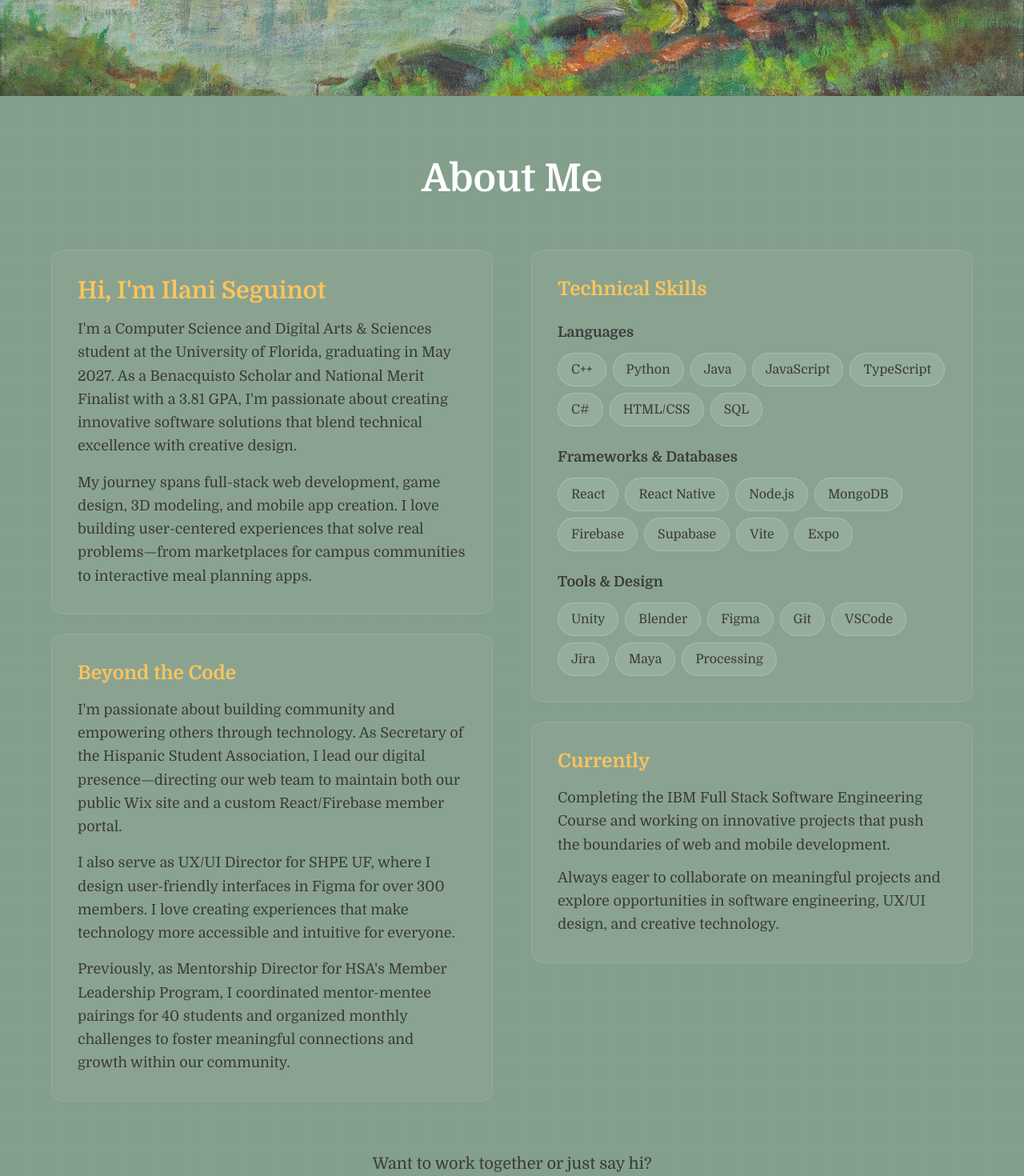
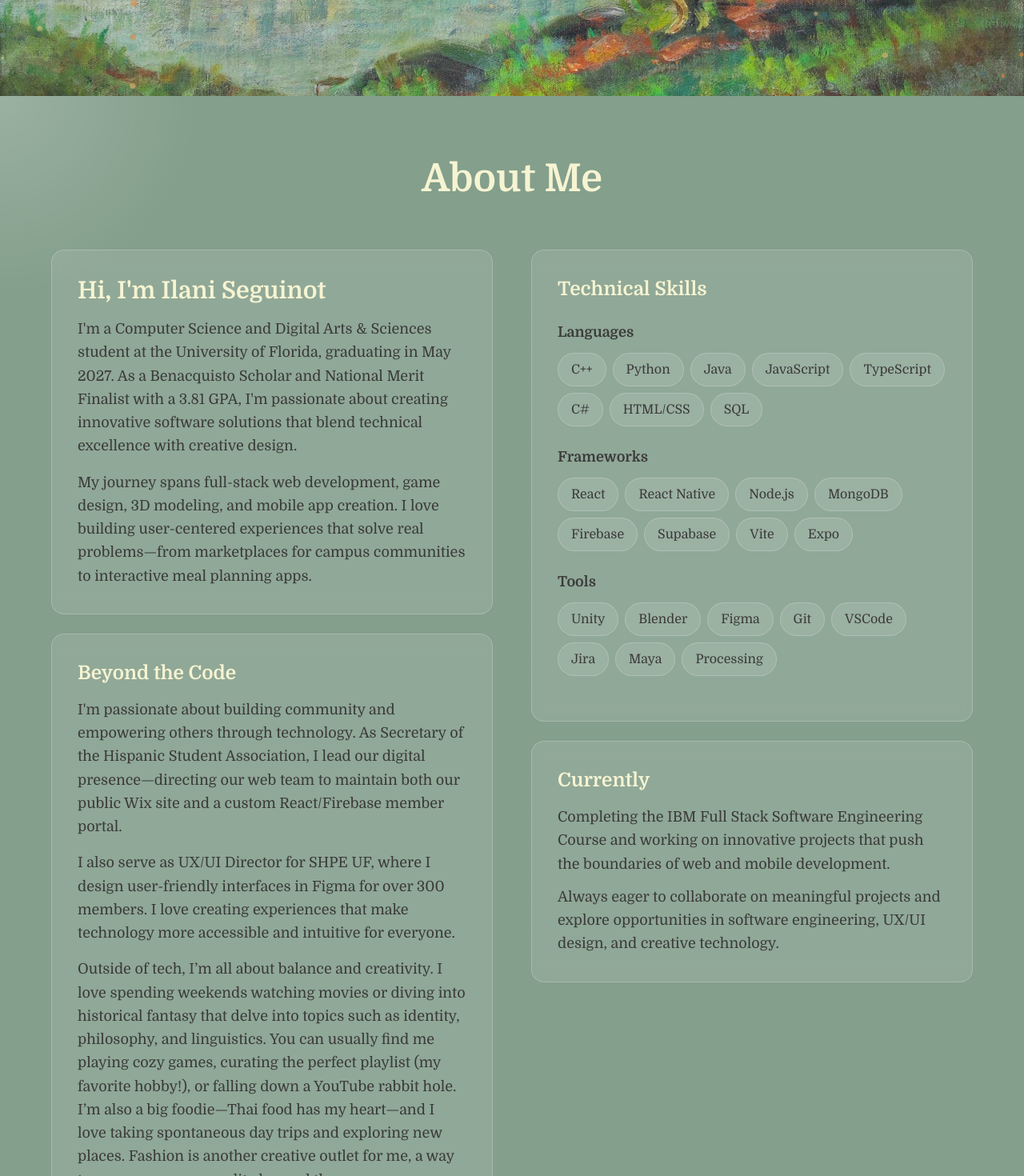
Before and after one commit to ilaniseguinot3/my-portfolio, a Next.js app: page / in a window 1280 px wide. Shown: the part 680-2150 px from the top of the page at 80% size. Built offline with nearby package versions, Linux system fonts and the light colour scheme.

Commit message:
Edited About Info

```diff
--- a/components/About.tsx
+++ b/components/About.tsx
@@ -26,29 +26,32 @@ const About: React.FC = () => {
     hidden: { opacity: 0 },
     visible: {
       opacity: 1,
-      transition: {
-        staggerChildren: 0.2,
-      },
+      transition: { staggerChildren: 0.2 },
     },
   };
 
   const itemVariants = {
     hidden: { opacity: 0, y: 20 },
-    visible: {
-      opacity: 1,
-      y: 0,
-      transition: { duration: 0.6 },
-    },
+    visible: { opacity: 1, y: 0, transition: { duration: 0.6 } },
   };
 
   return (
     <section
       ref={sectionRef}
-      className="min-h-screen bg-gradient-to-b from-[#849F8C] to-[#849F8C] py-20 px-6"
+      className="relative min-h-screen bg-gradient-to-b from-[#849F8C] to-[#849F8C] py-20 px-6 overflow-hidden"
       onMouseMove={handleMouseMove}
     >
+      {/* Aura Effect */}
+      <div
+        className="pointer-events-none absolute inset-0 transition duration-75"
+        style={{
+          background: `radial-gradient(500px circle at ${mousePos.x}px ${mousePos.y}px, rgba(255, 255, 255, 0.18), transparent 50%)`,
+          mixBlendMode: "overlay",
+        }}
+      />
+
       <motion.div
-        className="max-w-6xl mx-auto"
+        className="relative max-w-6xl mx-auto z-10"
         variants={containerVariants}
         initial="hidden"
         whileInView="visible"
@@ -56,7 +59,7 @@ const About: React.FC = () => {
       >
         {/* Section Title */}
         <motion.h2
-          className="text-5xl font-bold text-center mb-16 text-white"
+          className="text-5xl font-bold text-center mb-16 text-[#F6F4D2]"
           variants={itemVariants}
         >
           About Me
@@ -65,8 +68,8 @@ const About: React.FC = () => {
         <div className="grid md:grid-cols-2 gap-12 items-start">
           {/* Left Column - Introduction */}
           <motion.div variants={itemVariants} className="space-y-6">
-            <div className="bg-white/5 backdrop-blur-sm rounded-2xl p-8 border border-white/10">
-              <h3 className="text-3xl font-semibold text-[#FFC459] mb-4">
+            <div className="bg-white/10 backdrop-blur-sm rounded-2xl p-8 border border-white/20">
+              <h3 className="text-3xl font-semibold text-[#F6F4D2] mb-4">
                 Hi, I'm Ilani Seguinot
               </h3>
               <p className="text-[#3A3A3A] text-lg leading-relaxed mb-4">
@@ -83,10 +86,10 @@ const About: React.FC = () => {
 
             {/* Beyond the Code */}
             <motion.div
-              className="bg-white/5 backdrop-blur-sm rounded-2xl p-8 border border-white/10"
+              className="bg-white/10 backdrop-blur-sm rounded-2xl p-8 border border-white/20"
               variants={itemVariants}
             >
-              <h3 className="text-2xl font-semibold text-[#FFC459] mb-4">
+              <h3 className="text-2xl font-semibold text-[#F6F4D2] mb-4">
                 Beyond the Code
               </h3>
               <p className="text-[#3A3A3A] text-lg leading-relaxed mb-4">
@@ -100,25 +103,27 @@ const About: React.FC = () => {
                 intuitive for everyone.
               </p>
               <p className="text-[#3A3A3A] text-lg leading-relaxed">
-                Previously, as Mentorship Director for HSA's Member Leadership Program, I coordinated
-                mentor-mentee pairings for 40 students and organized monthly challenges to foster
-                meaningful connections and growth within our community.
+                Outside of tech, I’m all about balance and creativity.
+                I love spending weekends watching movies or diving into historical fantasy that delve into topics such as identity, philosophy, and linguistics.
+                You can usually find me playing cozy games, curating the perfect playlist (my favorite hobby!), or falling down a
+                YouTube rabbit hole. I’m also a big foodie—Thai food has my heart—and I love taking spontaneous day
+                trips and exploring new places. Fashion is another creative outlet for me, a way to express my personality beyond the screen.
               </p>
             </motion.div>
           </motion.div>
 
-          {/* Right Column - Skills & More */}
+          {/* Right Column - Skills */}
           <motion.div variants={itemVariants} className="space-y-6">
-            {/* Technical Skills */}
-            <div className="bg-white/5 backdrop-blur-sm rounded-2xl p-8 border border-white/10">
-              <h3 className="text-2xl font-semibold text-[#FFC459] mb-6">
+            <div className="bg-white/10 backdrop-blur-sm rounded-2xl p-8 border border-white/20">
+              <h3 className="text-2xl font-semibold text-[#F6F4D2] mb-6">
                 Technical Skills
               </h3>
 
-              <div className="mb-6">
-                <h4 className="text-lg font-semibold text-[#3A3A3A] mb-3">Languages</h4>
+              {Object.entries(skills).map(([category, skillList]) => (
+                <div key={category} className="mb-6">
+                  <h4 className="text-lg font-semibold text-[#3A3A3A] mb-3 capitalize">{category}</h4>
                   <div className="flex flex-wrap gap-2">
-                  {skills.languages.map((skill) => (
+                    {skillList.map((skill) => (
                       <motion.span
                         key={skill}
                         className="bg-white/10 rounded-full px-4 py-2 text-[#3A3A3A] font-medium border border-white/20"
@@ -134,53 +139,11 @@ const About: React.FC = () => {
                     ))}
                   </div>
                 </div>
-
-              <div className="mb-6">
-                <h4 className="text-lg font-semibold text-[#3A3A3A] mb-3">Frameworks & Databases</h4>
-                <div className="flex flex-wrap gap-2">
-                  {skills.frameworks.map((skill) => (
-                    <motion.span
-                      key={skill}
-                      className="bg-white/10 rounded-full px-4 py-2 text-[#3A3A3A] font-medium border border-white/20"
-                      whileHover={{
-                        scale: 1.05,
-                        backgroundColor: "rgba(255, 196, 89, 0.2)",
-                        borderColor: "#FFC459",
-                      }}
-                      transition={{ duration: 0.2 }}
-                    >
-                      {skill}
-                    </motion.span>
               ))}
             </div>
-              </div>
 
-              <div>
-                <h4 className="text-lg font-semibold text-[#3A3A3A] mb-3">Tools & Design</h4>
-                <div className="flex flex-wrap gap-2">
-                  {skills.tools.map((skill) => (
-                    <motion.span
-                      key={skill}
-                      className="bg-white/10 rounded-full px-4 py-2 text-[#3A3A3A] font-medium border border-white/20"
-                      whileHover={{
-                        scale: 1.05,
-                        backgroundColor: "rgba(255, 196, 89, 0.2)",
-                        borderColor: "#FFC459",
-                      }}
-                      transition={{ duration: 0.2 }}
-                    >
-                      {skill}
-                    </motion.span>
-                  ))}
-                </div>
-              </div>
-            </div>
-
-            {/* Currently */}
-            <div className="bg-white/5 backdrop-blur-sm rounded-2xl p-8 border border-white/10">
-              <h3 className="text-2xl font-semibold text-[#FFC459] mb-4">
-                Currently
-              </h3>
+            <div className="bg-white/10 backdrop-blur-sm rounded-2xl p-8 border border-white/20">
+              <h3 className="text-2xl font-semibold text-[#F6F4D2] mb-4">Currently</h3>
               <p className="text-[#3A3A3A] text-lg leading-relaxed mb-3">
                 Completing the IBM Full Stack Software Engineering Course and working on innovative
                 projects that push the boundaries of web and mobile development.
@@ -194,13 +157,8 @@ const About: React.FC = () => {
         </div>
 
         {/* Call to Action */}
-        <motion.div
-          className="text-center mt-16"
-          variants={itemVariants}
-        >
-          <p className="text-[#3A3A3A] text-xl mb-6">
-            Want to work together or just say hi?
-          </p>
+        <motion.div className="text-center mt-16" variants={itemVariants}>
+          <p className="text-[#3A3A3A] text-xl mb-6">Want to work together or just say hi?</p>
           <motion.button
             className="px-8 py-4 bg-[#FFC459] text-gray-900 font-semibold rounded-full text-lg"
             whileHover={{ scale: 1.05, backgroundColor: "#FFD380" }}
--- a/components/Header.tsx
+++ b/components/Header.tsx
@@ -22,7 +22,7 @@ const Header: React.FC = () => {
 
   return (
     <motion.header
-      className="fixed top-0 left-0 w-full z-50 translate-x-230 translate-y-3"
+      className="fixed top-0 left-0 w-full z-50 translate-x-240 translate-y-3"
       initial={{ y: 0, opacity: 0 }}
       animate={{ y: 0, opacity: 1 }}
       transition={{ duration: 0.5 }}
```
Lines whose indentation alone changed are shown as unchanged.
